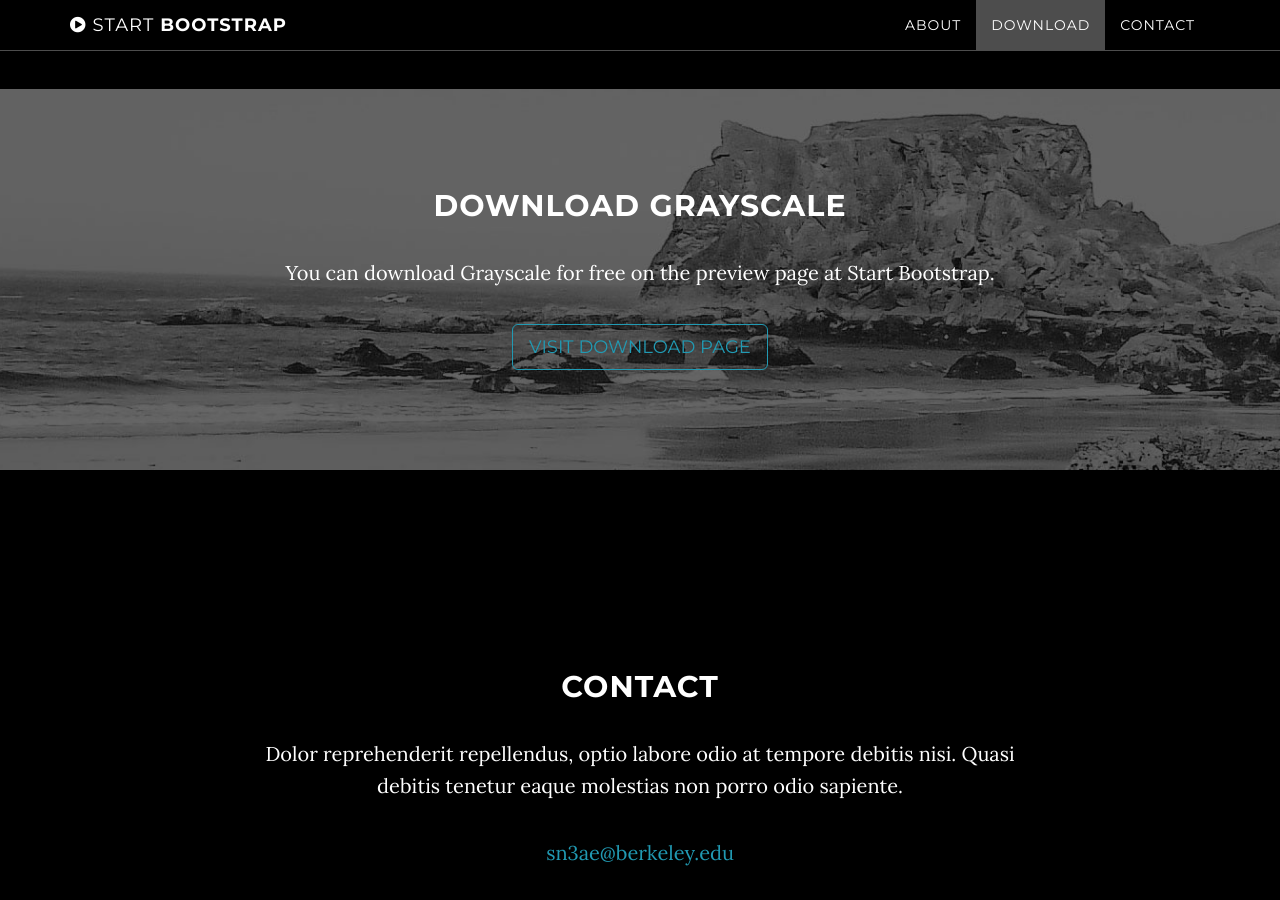
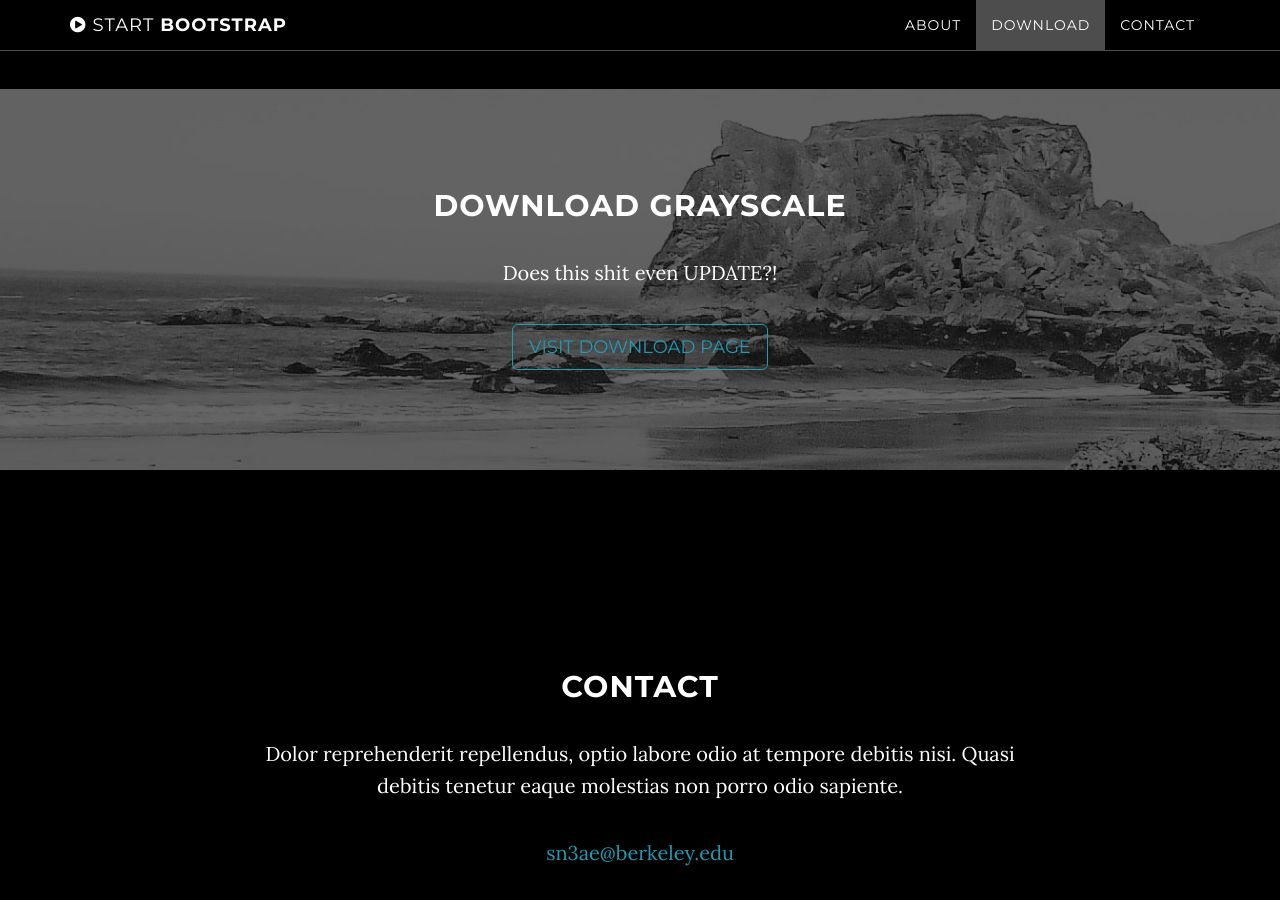
Before and after one commit to snarain677/agency-capstone-website, a Jekyll site: the page built from index.html, in a window 1280 px wide and 900 px high, scrolled down 1675 px. Built offline with Jekyll 4.4.1, drawn with Linux system fonts in a browser that asks for light colours.

Commit message:
Updated download.html

```diff
--- a/_includes/download.html
+++ b/_includes/download.html
@@ -4,7 +4,7 @@
             <div class="container">
                 <div class="col-lg-8 col-lg-offset-2">
                     <h2>Download Grayscale</h2>
-                    <p>You can download Grayscale for free on the preview page at Start Bootstrap.</p>
+                    <p>Does this shit even UPDATE?!</p>
                     <a href="http://startbootstrap.com/template-overviews/grayscale/" class="btn btn-default btn-lg">Visit Download Page</a>
                 </div>
             </div>
```
